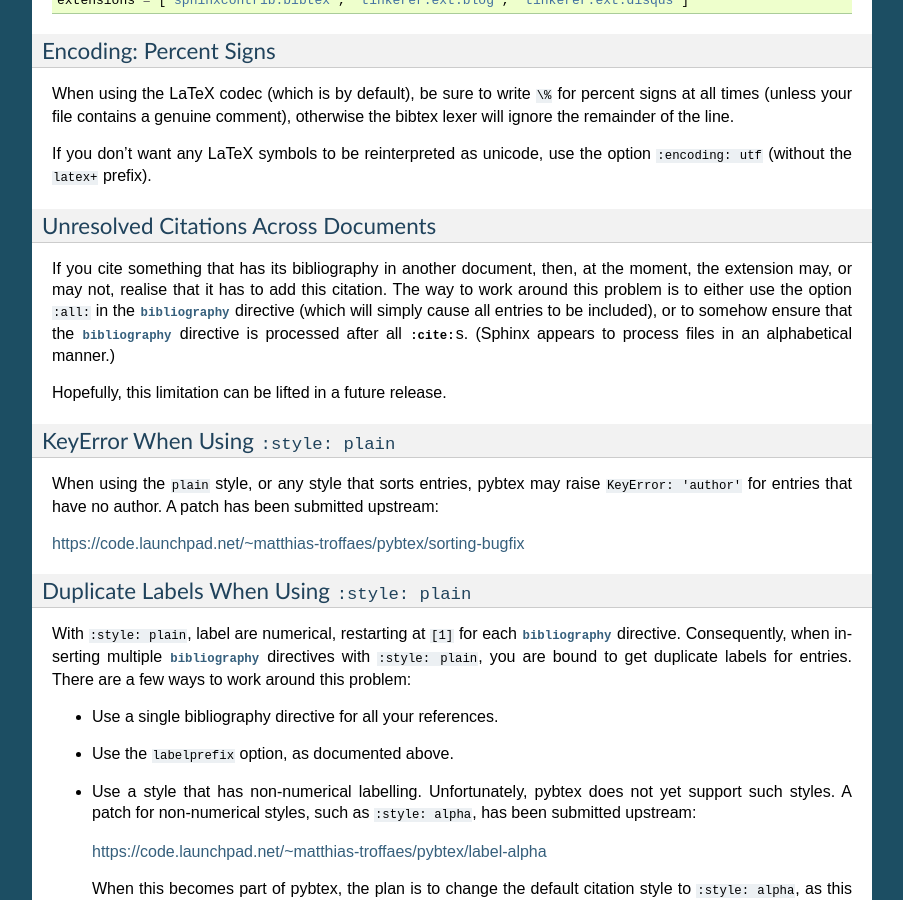
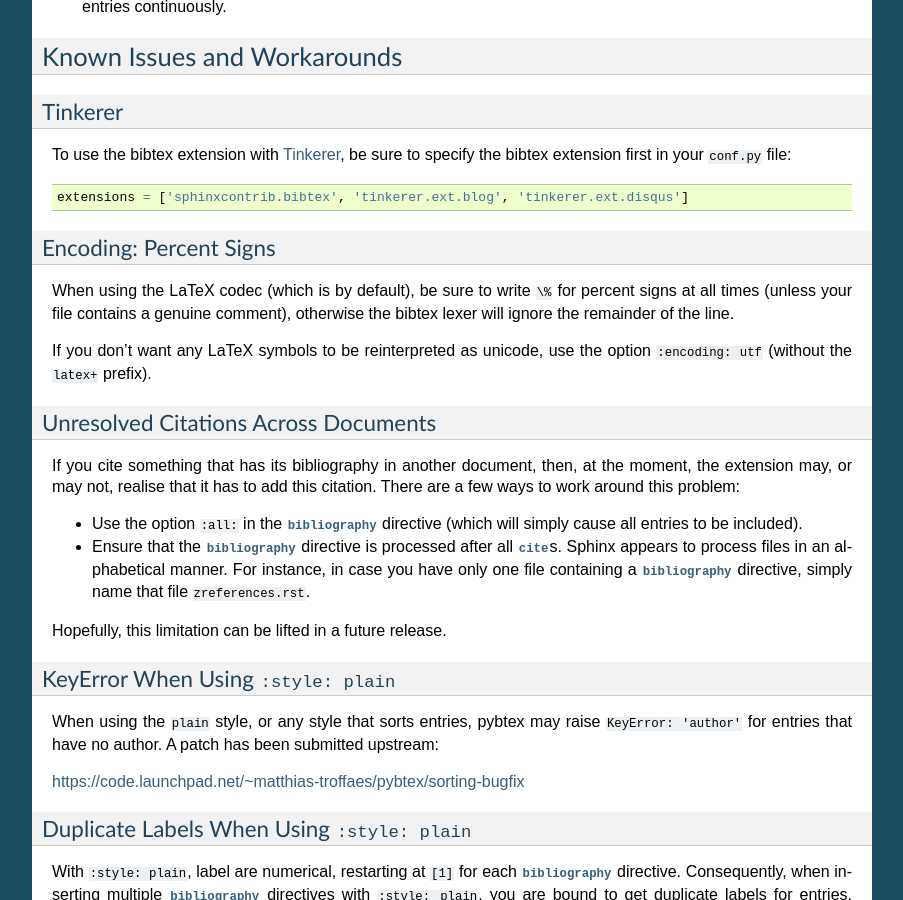
Before and after one commit to mcmtroffaes/sphinxcontrib-bibtex, a Sphinx documentation site: the page built from doc/usage.rst, in a window 1280 px wide and 900 px high, scrolled down 2006 px. Shown: the whole window, without its empty margins (198-1101 px from the left). Built offline with Sphinx 7.4.7, drawn with Linux system fonts in a browser that asks for light colours; formulas are drawn with MathJax 3; pages that are not in the unit, such as notebooks, are missing from menus; some of the changed text lies outside the part shown.

Commit message:
A few more clarifications and formatting improvements.

```diff
--- a/doc/usage.rst
+++ b/doc/usage.rst
@@ -32,6 +32,20 @@
 
      .. bibliography:: refs.bib
         :cited:
+
+   which would be roughly equivalent to the following LaTeX code:
+
+   .. code-block:: latex
+
+      \begin{thebibliography}{1}
+        \bibitem{1987:nelson}
+        Edward~Nelson
+        \newblock {\em Radically Elementary Probability Theory}.
+        \newblock Princeton University Press, 1977.
+      \end{thebibliography}
+
+   Note that, unlike LaTeX, the :rst:dir:`bibliography` directive does
+   not generate a default section title.
 
    .. warning::
 
@@ -174,12 +188,17 @@
 
 If you cite something that has its bibliography in another document,
 then, at the moment, the extension may, or may not, realise that it
-has to add this citation. The way to work around this problem is to
-either use the option ``:all:`` in the :rst:dir:`bibliography`
-directive (which will simply cause all entries to be included), or to
-somehow ensure that the :rst:dir:`bibliography` directive is processed
-after all :rst:role:`:cite:`\ s. (Sphinx appears to process files in
-an alphabetical manner.)
+has to add this citation.
+There are a few ways to work around this problem:
+
+* Use the option ``:all:`` in the :rst:dir:`bibliography`
+  directive (which will simply cause all entries to be included).
+
+* Ensure that the :rst:dir:`bibliography` directive is processed after
+  all :rst:role:`cite`\ s. Sphinx appears to process files in an
+  alphabetical manner. For instance, in case you have only one file
+  containing a :rst:dir:`bibliography` directive, simply name that
+  file :file:`zreferences.rst`.
 
 Hopefully, this limitation can be lifted in a future release.
 
```
